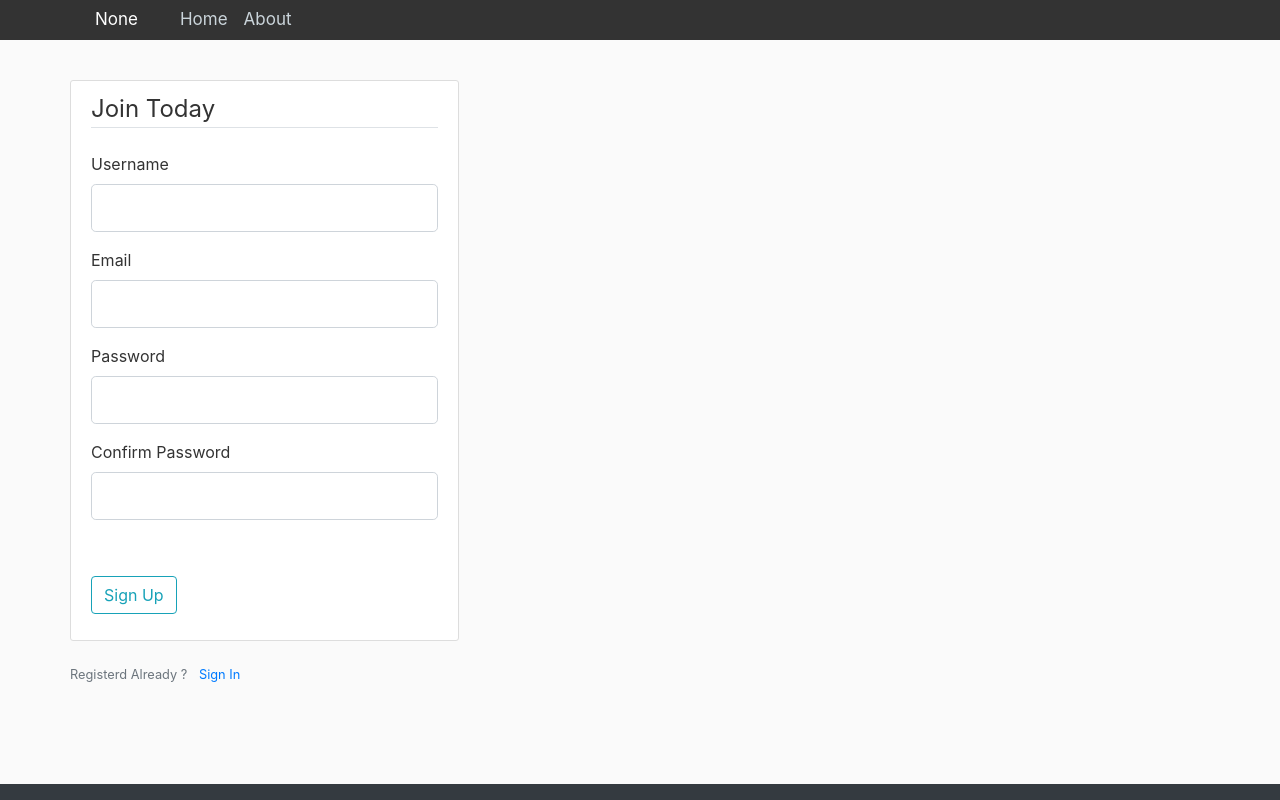
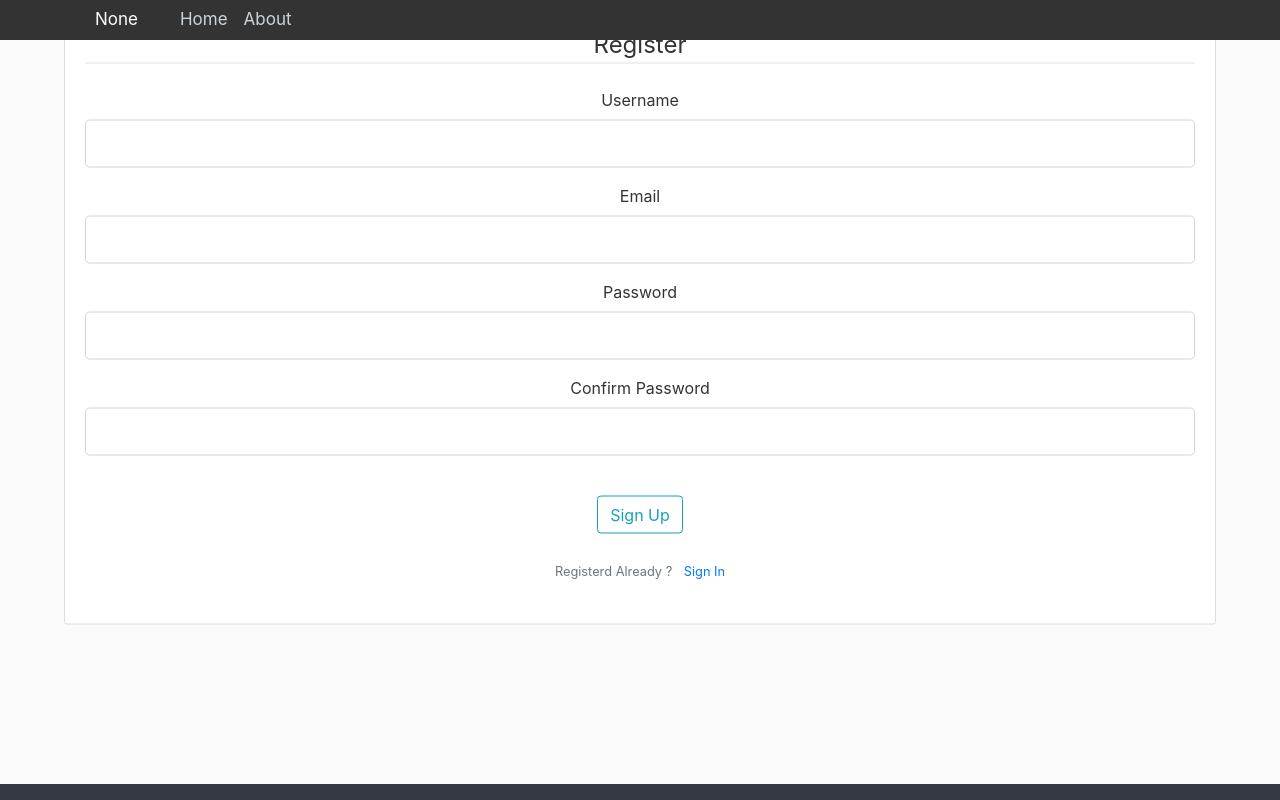
Before and after one commit to SonyaCore/simple-flask-blog, a Flask app: page /register in a window 1280 px wide. Run offline with Flask 2, Linux system fonts and the light colour scheme; data that the repository does not hold is empty; parts of the project's set-up code (start-up, migrations or seed data) failed here and were passed over; some libraries are stand-ins or nearby versions.

Commit message:
Updated templates & Fixed database creation

```diff
--- a/app/models.py
+++ b/app/models.py
@@ -1,8 +1,8 @@
 from flask import current_app
 from datetime import datetime
-from app import db , login_manager
 from flask_login import UserMixin
 from itsdangerous import TimedJSONWebSignatureSerializer as Serializer
+from app import db , login_manager
 
 @login_manager.user_loader
 def get_user(user_id):
@@ -59,3 +59,5 @@ class Post(db.Model):
 
     def __repr__(self):
         return f"Post('{self.title}', '{self.date_posted}')"
+
+db.create_all()
--- a/app/templates/create_post.html
+++ b/app/templates/create_post.html
@@ -1,6 +1,6 @@
 {% extends "layout.html" %}
 {% block content %}
-<div class="content-section">
+<div class="content-section center center-form">
     <form method="POST" action="">
         {{ form.hidden_tag() }}
         <fieldset class="form-group">
--- a/app/templates/layout.html
+++ b/app/templates/layout.html
@@ -31,7 +31,7 @@
                 <a class="nav-item nav-link" href="{{ url_for('main.about') }}">About</a>
               </div>
               <!-- Navbar Right Side -->
-              <div class="navbar-auth">
+              <div class="navbar">
               {% if current_user.is_authenticated %}
                 <a class="nav-item nav-link" href="{{ url_for('users.logout') }}">Logout</a>
                 <a class="nav-item nav-link" href="{{ url_for('users.account') }}">Account</a>
@@ -63,7 +63,7 @@
        {% endfor %}
       </header>
 
-      <main role="main" class="container">
+      <main role="main" class="container post-form">
         <div class="row">
           <div class="col-md-16">
             {% with messages = get_flashed_messages(with_categories=true) %}
@@ -77,20 +77,6 @@
             {% endwith %}
             {% block content %}{% endblock %}
           </div>
-          <div class="col-md-4">
-          <!--
-            <div class="content-section">
-              <h3>Sidebar</h3>
-              <p class='text-muted'>You can put any information here you'd like.
-                <ul class="list-group">
-                  <li class="list-group-item list-group-item-light">Latest Posts</li>
-                  <li class="list-group-item list-group-item-light">Announcements</li>
-                  <li class="list-group-item list-group-item-light">Calendars</li>
-                </ul>
-              </p>
-            </div>
-            -->
-          </div>
         </div>
       </main>
     <!-- Optional JavaScript -->
--- a/app/templates/login.html
+++ b/app/templates/login.html
@@ -1,6 +1,6 @@
 {% extends "layout.html" %}
     {% block content %}
-    <div class="content-section">
+    <div class="content-section center-form">
     <form method="POST" action="">
         {{ form.hidden_tag() }}
         <fieldset class="form-group">
@@ -51,7 +51,7 @@
     <div class="border-top-pt-3">
         <small class="text-muted">
             {% if USER_REGISTER %}
-            don't have an account ? <a class="ml-2" href="{{ url_for('users.register') }}">Sign Up Now</a>
+            Don't have an account ? <a class="ml-2" href="{{ url_for('users.register') }}">Sign Up Now</a>
             {% endif %}
         </small>
     </div>
--- a/app/templates/register.html
+++ b/app/templates/register.html
@@ -1,10 +1,10 @@
 {% extends "layout.html" %}
     {% block content %}
-    <div class="content-section">
+    <div class="content-section center-form">
     <form method="POST" action="">
         {{ form.hidden_tag() }}
         <fieldset class="form-group">
-        <legend class="border-bottom mb-4">Join Today</legend>
+        <legend class="border-bottom mb-4">Register</legend>
 
         <div class="form-group">
             {{ form.username.label(class="form-control-label") }}
@@ -61,16 +61,18 @@
                 {{ form.confirm_password(class="form-control form-control-lg") }}
             {% endif %}
         </div>
-    </fieldset>
         <br>
         <div class="form-group">
             {{ form.submit(class="btn btn-outline-info") }}
+            <div class="border-top-pt-3 ">
+                <small class="text-muted ">
+                    <br>
+                    Registerd Already ? <a class="ml-2" href="{{ url_for('users.login') }}">Sign In</a>
+                </small>
+            </div>
         </div>
     </form>
+</fieldset>
     </div>
-    <div class="border-top-pt-3">
-        <small class="text-muted">
-            Registerd Already ? <a class="ml-2" href="{{ url_for('users.login') }}">Sign In</a>
-        </small>
-    </div>
+
     {% endblock content %}
```
Also changed, not shown: app/templates/account.html (+11 -4 lines).
